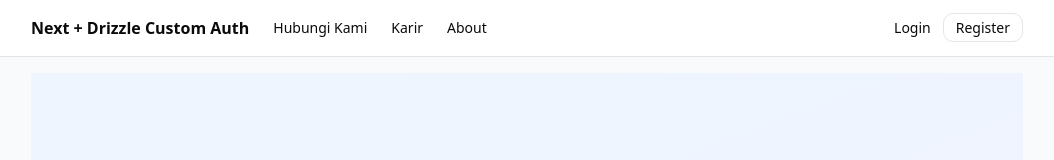
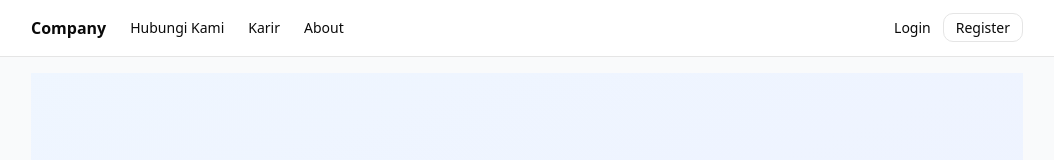
Before and after one commit to haidarhalim134/devops, a Next.js app: page /homepage in a window 1280 px wide. Shown: the top 160 px of the page, without its empty margins (113-1167 px from the left). Built offline with nearby package versions, Linux system fonts and the light colour scheme; no server answers.

Commit message:
Sonar test

```diff
--- a/src/app/(main)/layout.tsx
+++ b/src/app/(main)/layout.tsx
@@ -12,7 +12,7 @@ export default async function RootLayout({ children }: { children: ReactNode })
         <nav className="mx-auto flex max-w-5xl items-center justify-between p-4">
 
           <div className="flex items-center gap-6">
-            <Link href="/" className="font-semibold">Next + Drizzle Custom Auth</Link>
+            <Link href="/" className="font-semibold">Company</Link>
             <Link href="/contact" className="text-sm">Hubungi Kami</Link>
             <Link href="/career" className="text-sm">Karir</Link>
             <Link href="/about" className="text-sm">About</Link>
```
